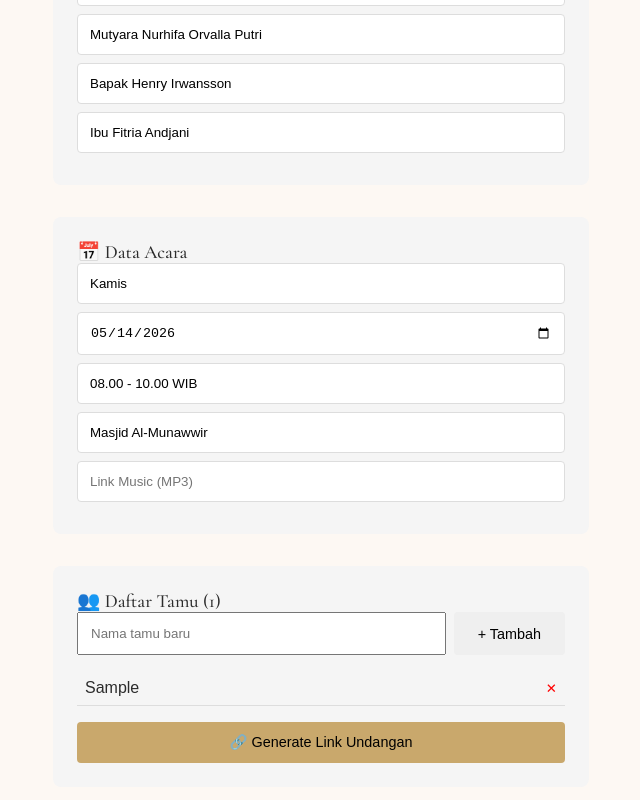
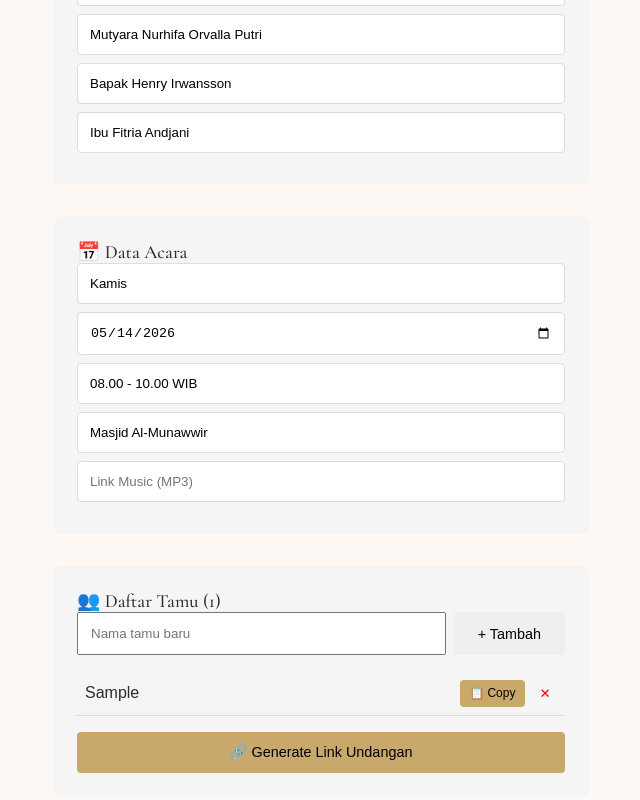
Before and after one commit to Agelakz/bots, a Next.js app: page /admin in a window 1280 px wide. Both pictures are taken after typing "Sample" into the empty fields and a click on the button "+ Tambah". Shown: the part 306-1106 px from the top of the page, without its empty margins (319-959 px from the left). Built offline with nearby package versions, Linux system fonts and the light colour scheme.

Commit message:
Add: Individual copy button per guest

```diff
--- a/app/admin/page.js
+++ b/app/admin/page.js
@@ -87,9 +87,10 @@ export default function Admin() {
         </div>
         <ul style={{marginTop: '1rem', listStyle: 'none', padding: 0}}>
           {data.guests.map((guest, i) => (
-            <li key={i} style={{display: 'flex', justifyContent: 'space-between', padding: '0.5rem', borderBottom: '1px solid #ddd'}}>
-              <span>{guest}</span>
-              <button onClick={() => removeGuest(i)} style={{color: 'red', border: 'none', background: 'none', cursor: 'pointer'}}>✕</button>
+            <li key={i} style={{display: 'flex', justifyContent: 'space-between', alignItems: 'center', padding: '0.5rem', borderBottom: '1px solid #ddd', gap: '0.5rem'}}>
+              <span style={{flex: 1}}>{guest}</span>
+              <button onClick={() => { navigator.clipboard.writeText(`${window.location.origin.replace('/admin', '')}/?to=${encodeURIComponent(guest)}`); }} style={{padding: '0.4rem 0.6rem', fontSize: '0.75rem', background: '#C9A86C', border: 'none', borderRadius: '4px', cursor: 'pointer', whiteSpace: 'nowrap'}}>📋 Copy</button>
+              <button onClick={() => removeGuest(i)} style={{color: 'red', border: 'none', background: 'none', cursor: 'pointer', padding: '0.4rem'}}>✕</button>
             </li>
           ))}
         </ul>
```
